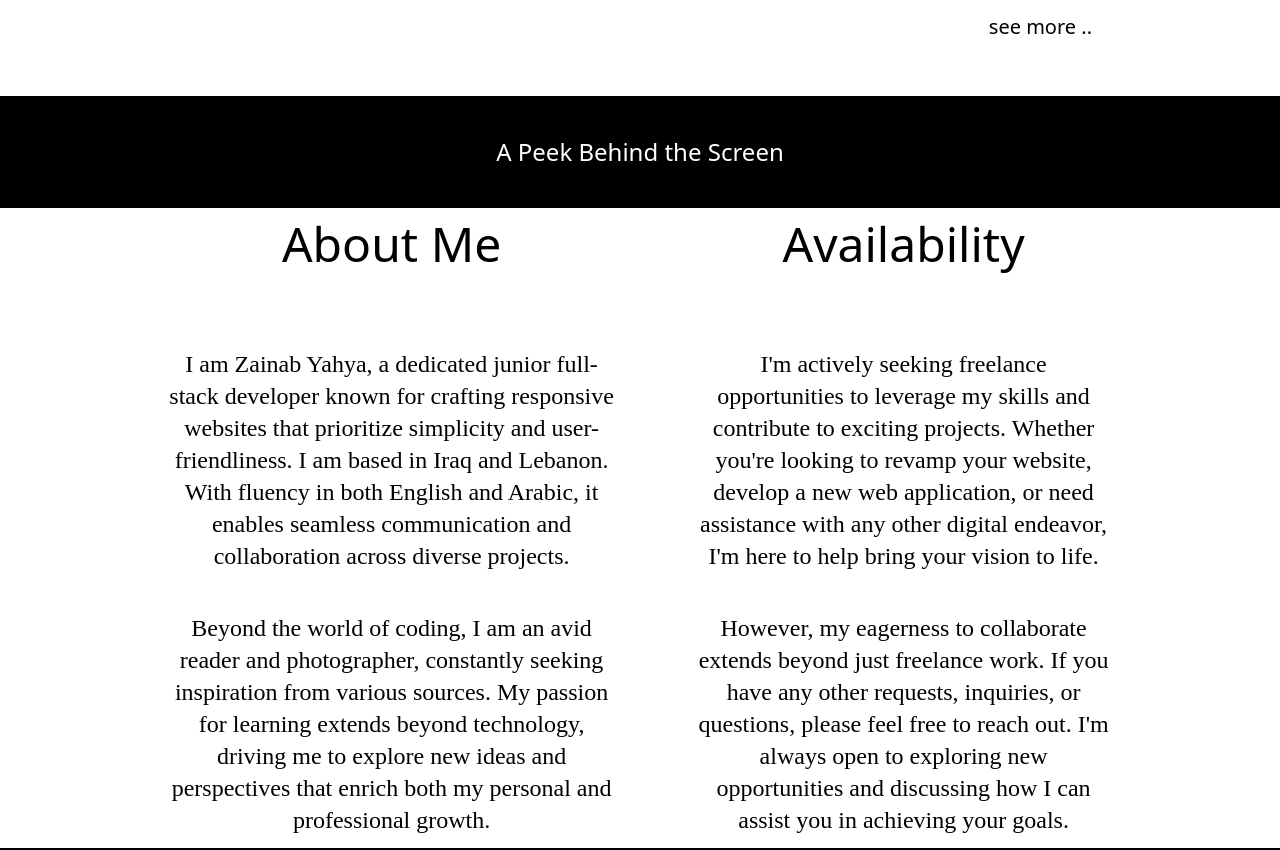
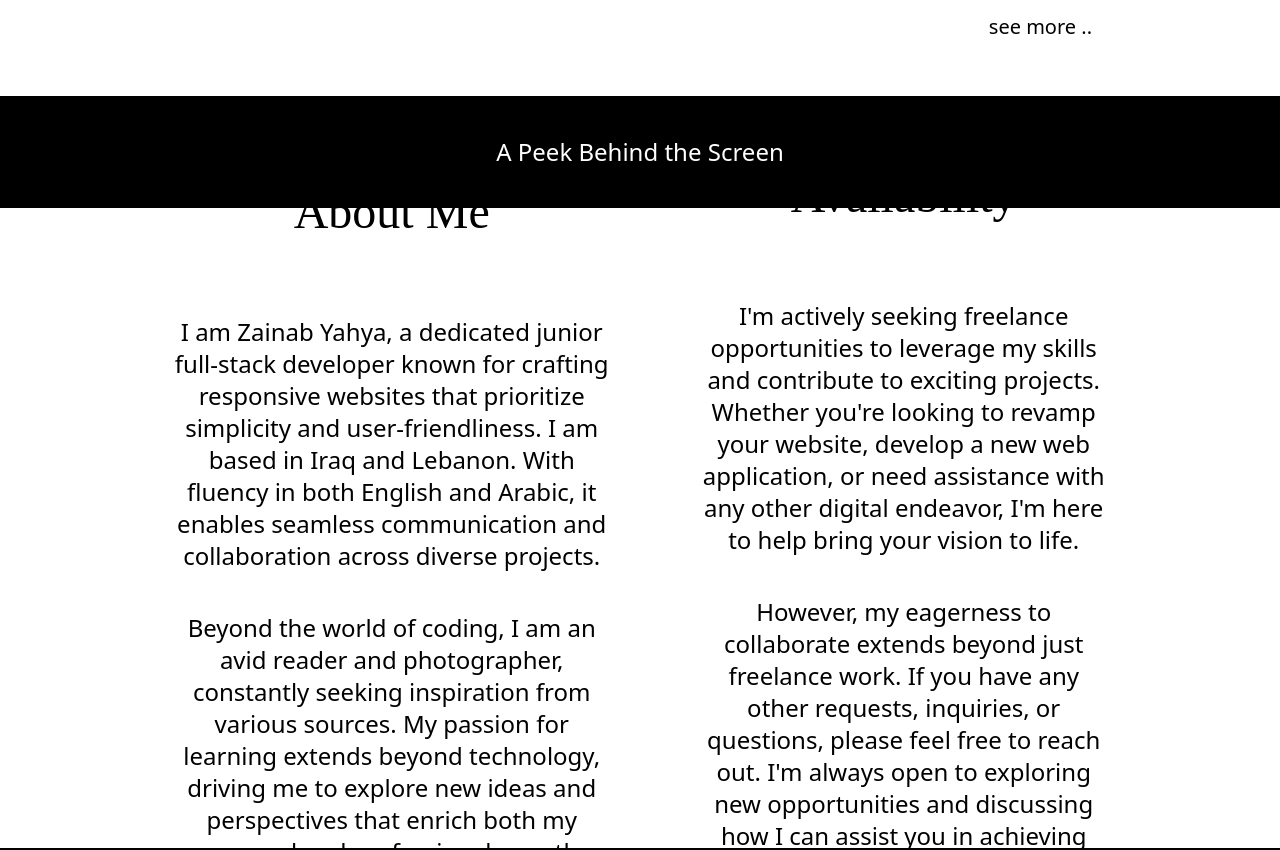
Before and after one commit to zainabyahya/portfolio, a React (Create React App) app: page / in a window 1280 px wide. Shown: the part 2660-3510 px from the top of the page. Built offline with nearby package versions, Linux system fonts and the light colour scheme.

Commit message:
fix styling

```diff
--- a/src/components/About.js
+++ b/src/components/About.js
@@ -5,16 +5,16 @@ const About = () => {
     return (
         <Animated>
             <div className='py-10 px-[10vw] flex flex-col items-center justify-center lg:h-[80vh] lg:flex-row dark:bg-black dark:text-white'>
-                <div className="flex flex-col items-center justify-center">
-                    <h1 className='text-5xl p-10 '>About Me</h1>
-                    <div className='text-center w-full font-bebas p-10 text-2xl flex flex-wrap justify-center gap-10 dark:bg-black dark:text-white dark:border-white'>
+                <div className="about-section flex flex-col items-center justify-center">
+                    <h1 className='text-5xl p-10 font-bebas'>About Me</h1>
+                    <div className='text-center w-full p-10 text-2xl flex flex-wrap justify-center gap-10 dark:bg-black dark:text-white dark:border-white'>
                         <p>I am Zainab Yahya, a dedicated junior full-stack developer known for crafting responsive websites that prioritize simplicity and user-friendliness. I am based in Iraq and Lebanon. With fluency in both English and Arabic, it enables seamless communication and collaboration across diverse projects.</p>
                         <p>Beyond the world of coding, I am an avid reader and photographer, constantly seeking inspiration from various sources. My passion for learning extends beyond technology, driving me to explore new ideas and perspectives that enrich both my personal and professional growth.</p>
                     </div>
                 </div>
-                <div className="flex flex-col items-center justify-center">
-                    <h1 className='text-5xl p-10'>Availability</h1>
-                    <div className='text-center w-full font-bebas p-10 text-2xl flex flex-wrap justify-center gap-10 dark:bg-black dark:text-white dark:border-white'>
+                <div className="availibility-section flex flex-col items-center justify-center">
+                    <h1 className='text-5xl p-10 font-bebas'>Availability</h1>
+                    <div className='text-center w-full p-10 text-2xl flex flex-wrap justify-center gap-10 dark:bg-black dark:text-white dark:border-white'>
                         <p>I'm actively seeking freelance opportunities to leverage my skills and contribute to exciting projects. Whether you're looking to revamp your website, develop a new web application, or need assistance with any other digital endeavor, I'm here to help bring your vision to life.</p>
                         <p>However, my eagerness to collaborate extends beyond just freelance work. If you have any other requests, inquiries, or questions, please feel free to reach out. I'm always open to exploring new opportunities and discussing how I can assist you in achieving your goals.</p>
                     </div>
--- a/src/index.css
+++ b/src/index.css
@@ -41,6 +41,7 @@ code {
 .availability-section {
   opacity: 0;
   animation: fadeInAnimation 3s ease forwards;
+
 }
 
 @keyframes fadeInAnimation {
```
